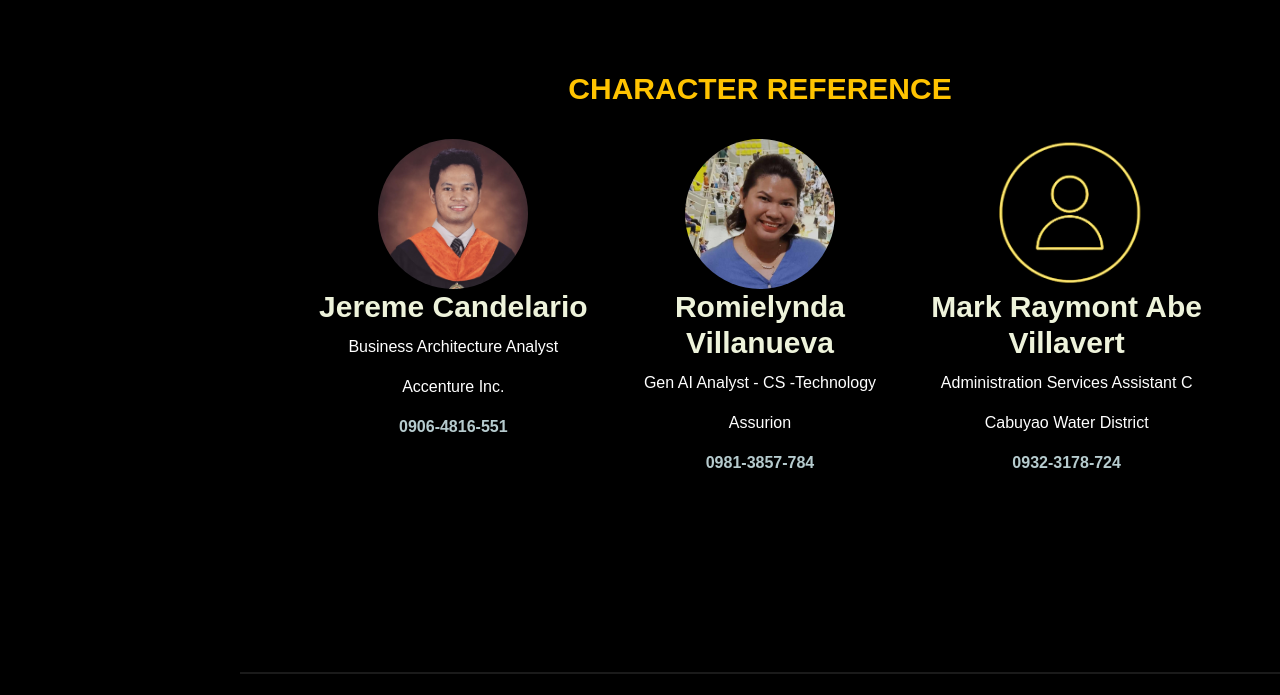
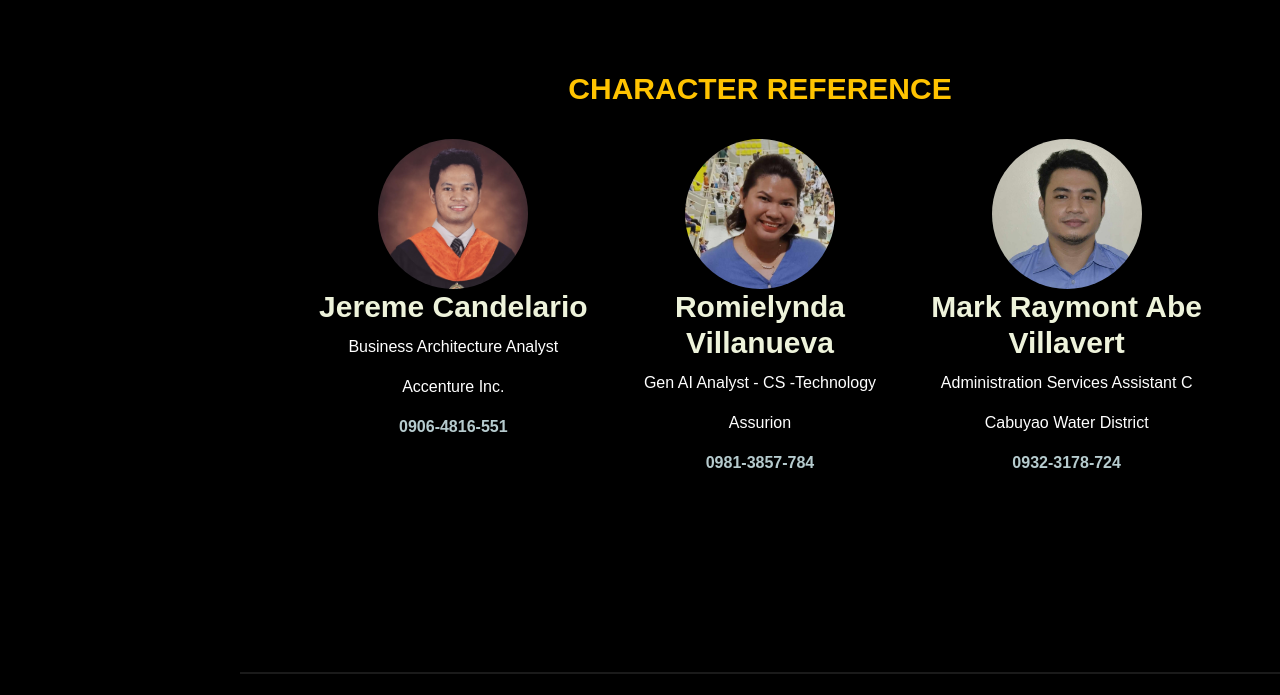
Before and after one commit to Mr-Vin28/MyPortfolio.github.io, a plain HTML site: page index.html in a window 1280 px wide. Shown: the part 4159-4854 px from the top of the page. Drawn offline with Linux system fonts and the light colour scheme; a web font is replaced by a local one.

Commit message:
07-01-2024 6  Update

```diff
--- a/index.html
+++ b/index.html
@@ -372,7 +372,7 @@
                             </div>
                             <div class="col-md-4">
                                 <div class="circle-image">
-                                    <img src="./assets/images/mark.png" alt="Image 3" class="img-fluid rounded-circle">
+                                    <img src="./assets/images/markabe.jpg" alt="Image 3" class="img-fluid rounded-circle">
                                     <h1>Mark Raymont Abe Villavert</h1>
                                     <p>Administration Services Assistant C</p>
                                     <p>Cabuyao Water District</p>
```
Also changed, not shown: assets/images/markabe.jpg (added).
